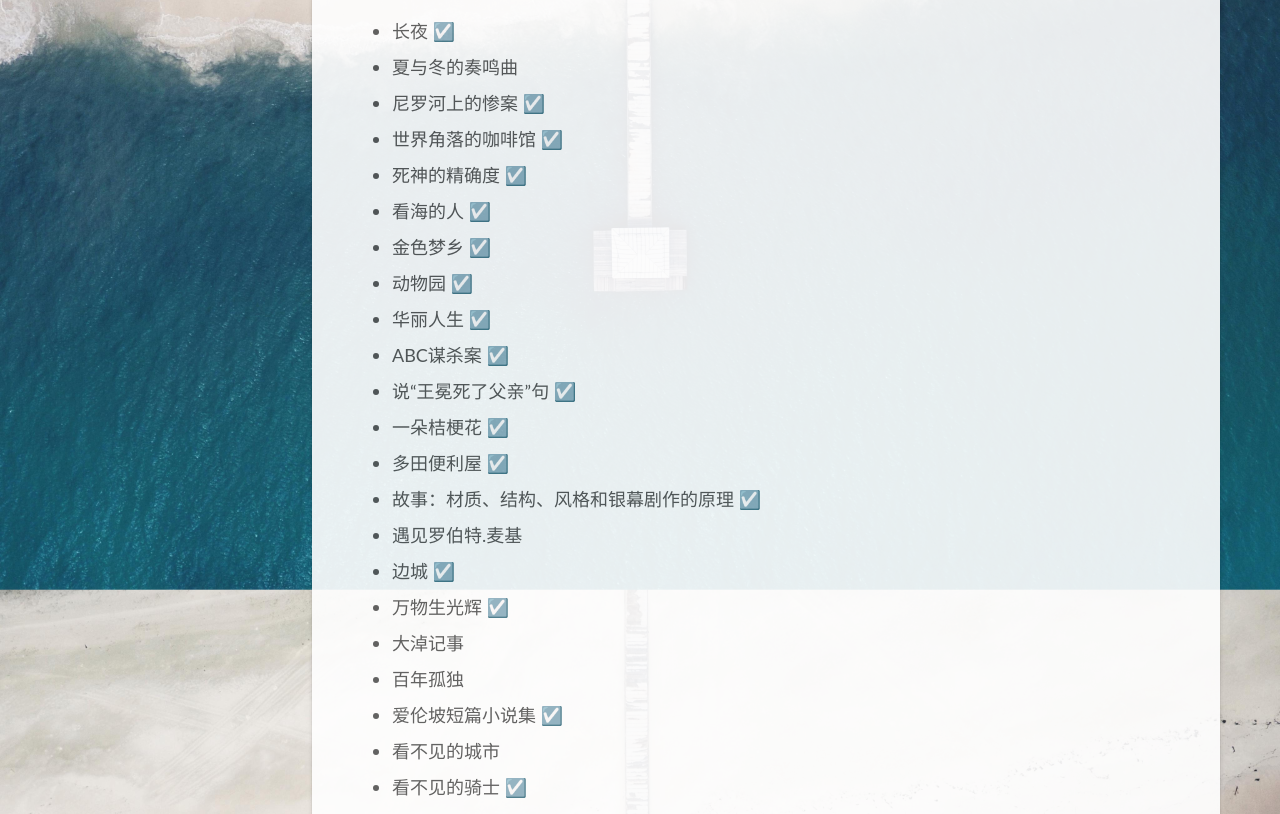
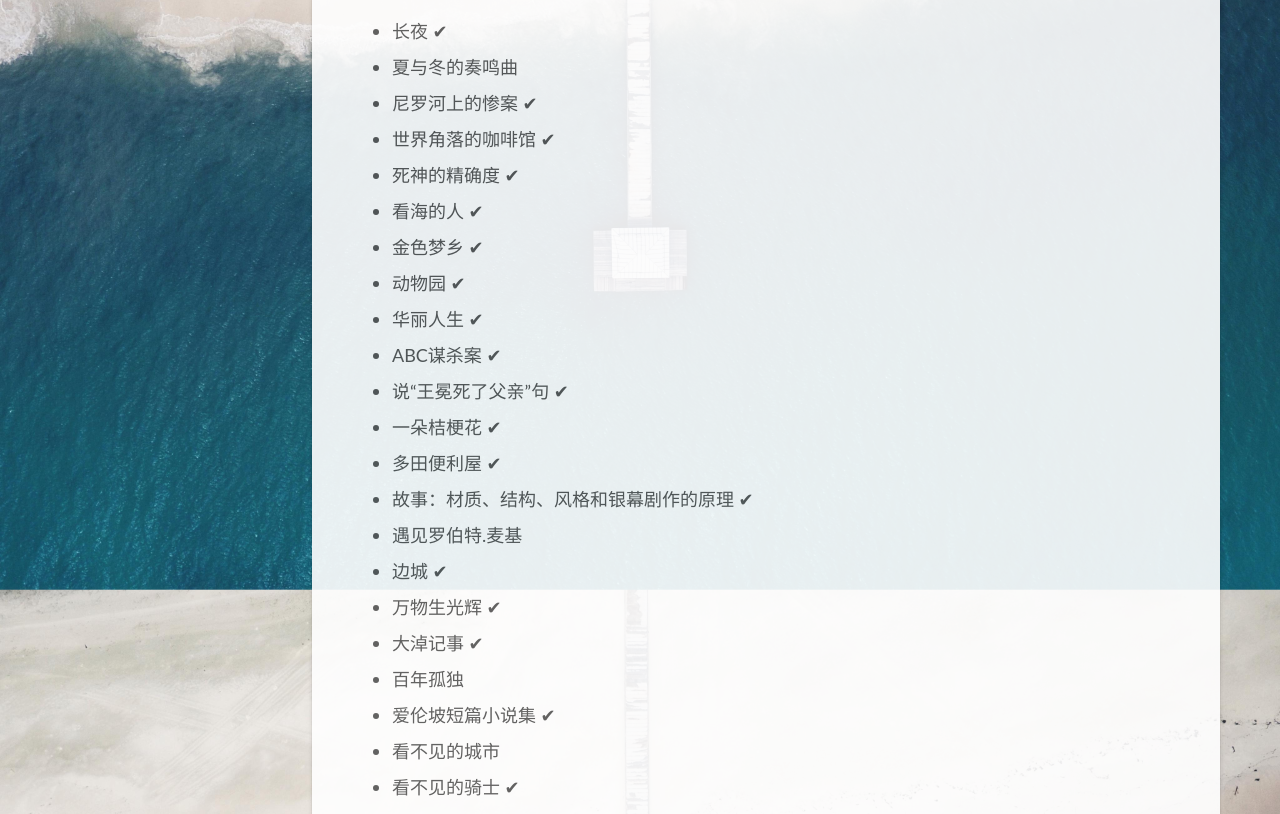
Before and after one commit to Cai0421/Cai0421.github.io, a plain HTML site: page about/index.html in a window 1280 px wide. Shown: the part 1336-2150 px from the top of the page. Drawn offline with nearby package versions, Linux system fonts and the light colour scheme; some packages are replaced by stand-ins of ours; a script that the page names is missing.

Commit message:
Site updated: 2021-01-11 21:25:45

```diff
--- a/about/index.html
+++ b/about/index.html
@@ -34,7 +34,7 @@
 <meta property="og:image" content="https://github.githubassets.com/images/icons/emoji/unicode/2764.png?v8">
 <meta property="og:image" content="https://github.githubassets.com/images/icons/emoji/unicode/2614.png?v8">
 <meta property="article:published_time" content="2021-01-08T12:27:37.000Z">
-<meta property="article:modified_time" content="2021-01-11T13:23:29.665Z">
+<meta property="article:modified_time" content="2021-01-11T13:25:23.711Z">
 <meta property="article:author" content="蔡菜菜">
 <meta name="twitter:card" content="summary">
 <meta name="twitter:image" content="https://ghchart.rshah.org/Cai0421">
@@ -271,28 +271,28 @@
             <h2 id="2020-书单完成进度"><a href="#2020-书单完成进度" class="headerlink" title="2020 书单完成进度"></a>2020 书单完成进度</h2>
           </div>
 <ul>
-<li>长夜 ☑️</li>
+<li>长夜 ✔</li>
 <li>夏与冬的奏鸣曲</li>
-<li>尼罗河上的惨案 ☑️</li>
-<li>世界角落的咖啡馆 ☑️</li>
-<li>死神的精确度 ☑️</li>
-<li>看海的人 ☑️</li>
-<li>金色梦乡 ☑️</li>
-<li>动物园 ☑️</li>
-<li>华丽人生 ☑️</li>
-<li>ABC谋杀案 ☑️</li>
-<li>说“王冕死了父亲”句 ☑️</li>
-<li>一朵桔梗花 ☑️</li>
-<li>多田便利屋 ☑️</li>
-<li>故事：材质、结构、风格和银幕剧作的原理 ☑️</li>
+<li>尼罗河上的惨案 ✔</li>
+<li>世界角落的咖啡馆 ✔</li>
+<li>死神的精确度 ✔</li>
+<li>看海的人 ✔</li>
+<li>金色梦乡 ✔</li>
+<li>动物园 ✔</li>
+<li>华丽人生 ✔</li>
+<li>ABC谋杀案 ✔</li>
+<li>说“王冕死了父亲”句 ✔</li>
+<li>一朵桔梗花 ✔</li>
+<li>多田便利屋 ✔</li>
+<li>故事：材质、结构、风格和银幕剧作的原理 ✔</li>
 <li>遇见罗伯特.麦基</li>
-<li>边城 ☑️</li>
-<li>万物生光辉 ☑️</li>
-<li>大淖记事</li>
+<li>边城 ✔</li>
+<li>万物生光辉 ✔</li>
+<li>大淖记事 ✔</li>
 <li>百年孤独</li>
-<li>爱伦坡短篇小说集 ☑️</li>
+<li>爱伦坡短篇小说集 ✔</li>
 <li>看不见的城市</li>
-<li>看不见的骑士 ☑️</li>
+<li>看不见的骑士 ✔</li>
 </ul>
 <div class="note success">
             <h2 id="更新部分"><a href="#更新部分" class="headerlink" title="更新部分"></a>更新部分</h2>
--- a/css/main.css
+++ b/css/main.css
@@ -1236,7 +1236,7 @@ pre .javascript .function {
 }
 .links-of-author a::before,
 .links-of-author span.exturl::before {
-  background: #c9ffff;
+  background: #183eba;
   border-radius: 50%;
   content: ' ';
   display: inline-block;
```
